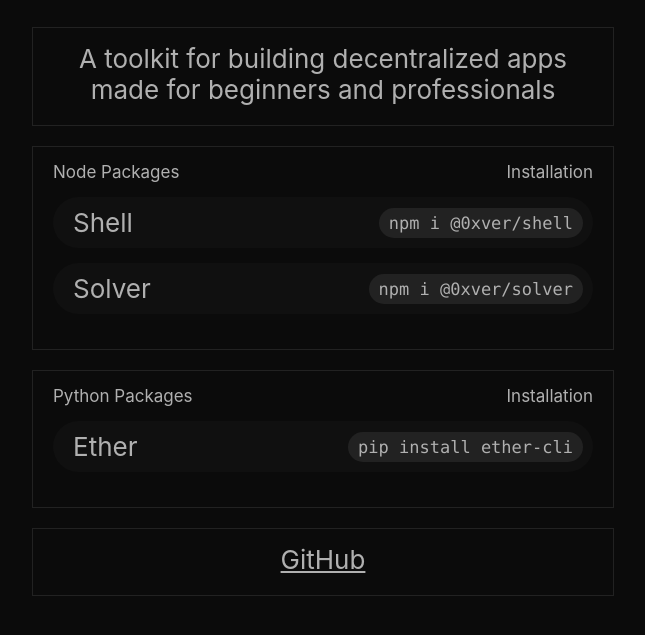
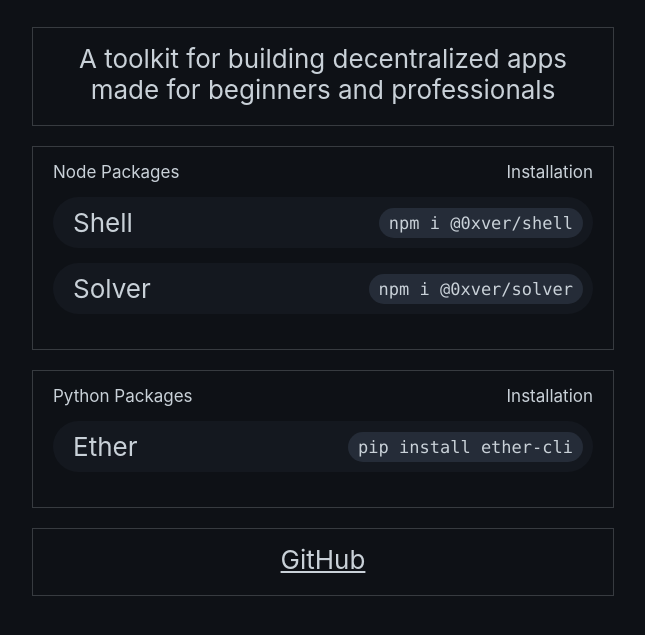
Before and after one commit to 0xver/0xver-ui, a React app: page / in a window 1280 px wide. Shown: the part 125-760 px from the top of the page, without its empty margins (317-962 px from the left). Built offline with nearby package versions, Linux system fonts and the light colour scheme.

Commit message:
🌈 Color stylization

```diff
--- a/src/css/Root.css
+++ b/src/css/Root.css
@@ -13,7 +13,7 @@
   justify-content: top;
   font-size: calc(10px + 2vmin);
   max-width: 600px;
-  color: #b0b0b0;
+  color: #C9D1D8;
 }
 
 .Root-content {
@@ -43,7 +43,11 @@
 }
 
 .Root-link {
-  color: #b0b0b0;
+  color: #C9D1D8;
+}
+
+.Root-link:hover {
+  color: #a6aeb5;
 }
 
 .Root-row {
@@ -63,8 +67,8 @@
   padding-bottom: 10px;
   padding-right: 10px;
   padding-left: 20px;
-  background-color: #101010;
   border-radius: 100px;
+  background-color: #14181f;
 }
 
 .content-text {
@@ -87,7 +91,7 @@
 
 .border {
   border: 0.5px solid;
-  border-color: #222222;
+  border-color: #373B40;
   width: 90%;
   margin-bottom: 20px;
 }
@@ -97,13 +101,13 @@
   padding-bottom: 5px;
   padding-right: 10px;
   padding-left: 10px;
-  background-color: #222222;
+  background-color: #252c38;
   border-radius: 100px;
   cursor: pointer;
 }
 
 .click-box:hover {
-  background-color: #272727;
+  background-color: #212732;
 }
 
 @media only screen and (min-width: 675px) {
--- a/src/css/index.css
+++ b/src/css/index.css
@@ -5,7 +5,7 @@ body {
     sans-serif;
   -webkit-font-smoothing: antialiased;
   -moz-osx-font-smoothing: grayscale;
-  background-color: #0b0b0b;
+  background-color: #0E1116;
   padding-right: 10px;
   padding-left: 10px;
 }
```
